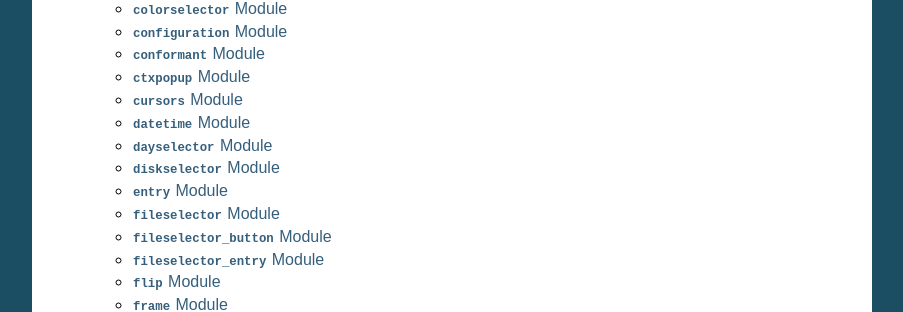
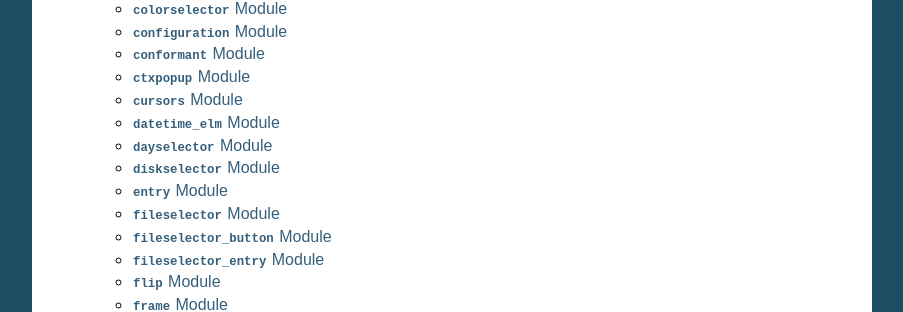
Before and after one commit to kaihu/efl-py, a Sphinx documentation site: the page built from python-elementary/doc/index.rst, in a window 1280 px wide and 900 px high, scrolled down 2922 px. Shown: the part 142-454 px from the top of the window, without its empty margins (198-1101 px from the left). Built offline with Sphinx 7.4.7, drawn with Linux system fonts in a browser that asks for light colours.

Commit message:
Reflect renaming of datetime module in the docs.

```diff
--- a/python-elementary/doc/module-datetime.rst
+++ b/python-elementary/doc/module-datetime.rst
@@ -1,4 +1,4 @@
-:mod:`datetime` Module
-------------------------
+:mod:`datetime_elm` Module
+--------------------------
 
-.. automodule:: elementary.datetime
+.. automodule:: elementary.datetime_elm
```
